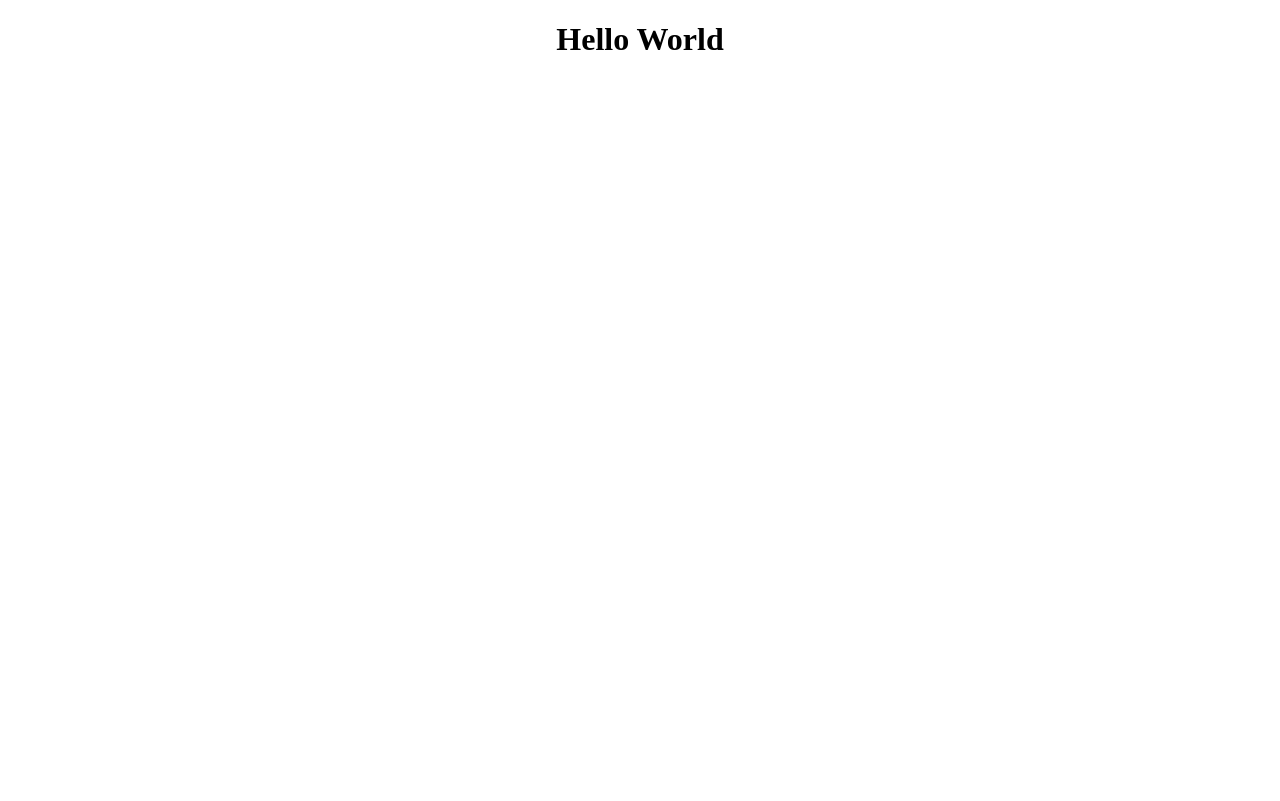
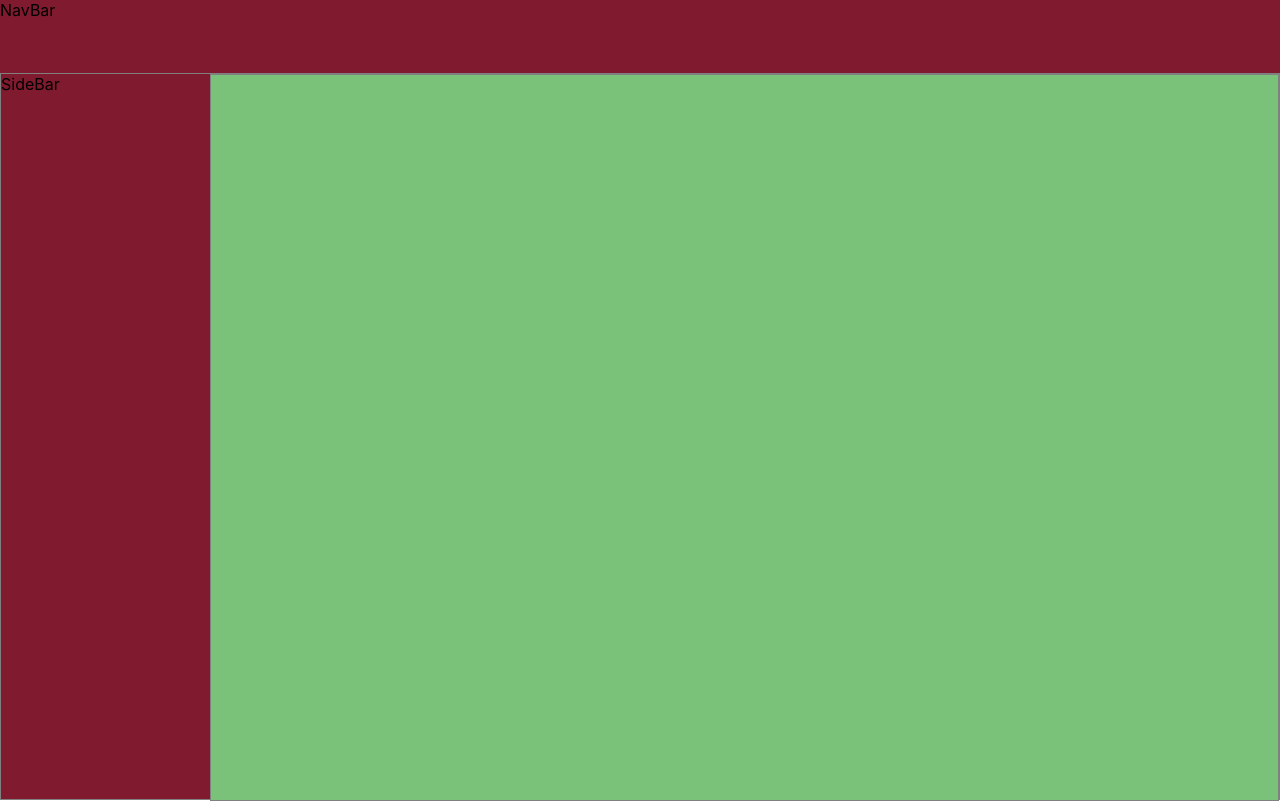
Before and after one commit to creatorpiyush/video_platform_client, a React (Create React App) app: page / in a window 1280 px wide. Built offline with nearby package versions, Linux system fonts and the light colour scheme.

Commit message:
Basic front page

```diff
--- a/package.json
+++ b/package.json
@@ -12,6 +12,7 @@
     "@types/react-dom": "^17.0.0",
     "react": "^17.0.1",
     "react-dom": "^17.0.1",
+    "react-router-dom": "^5.2.0",
     "react-scripts": "4.0.2",
     "typescript": "^4.1.5",
     "web-vitals": "^1.1.0"
@@ -39,5 +40,8 @@
       "last 1 firefox version",
       "last 1 safari version"
     ]
+  },
+  "devDependencies": {
+    "@types/react-router-dom": "^5.1.7"
   }
 }
--- a/src/App.tsx
+++ b/src/App.tsx
@@ -1,11 +1,15 @@
 import React from "react";
 import "./App.css";
+import { BrowserRouter as Router, Switch, Route } from "react-router-dom";
+import MainPage from "./Pages/MainPage/MainPage";
 
 function App() {
   return (
-    <div className="App">
-      <h1>Hello World</h1>
-    </div>
+    <Router>
+      <Switch>
+        <Route path="/" exact render={() => <MainPage />} />
+      </Switch>
+    </Router>
   );
 }
 
--- /dev/null
+++ b/src/Components/Navbar/NavBar.tsx
@@ -0,0 +1,9 @@
+import React from "react";
+
+export default function NavBar() {
+  return (
+    <div>
+      NavBar
+    </div>
+  );
+}
--- /dev/null
+++ b/src/Components/SideBar/SideBar.tsx
@@ -0,0 +1,5 @@
+import React from "react";
+
+export default function SideBar() {
+  return <div style={{ width: 250 }}>SideBar</div>;
+}
--- /dev/null
+++ b/src/Pages/MainPage/MainPage.css
@@ -0,0 +1,35 @@
+.MainPage {
+    width: 100%;
+    height: 100vh;
+    background: blue;
+
+    display: flex;
+    flex-direction: column;
+}
+
+.top {
+    width: 100%;
+    height: 80px;
+    background-color: rgb(128, 27, 47);
+}
+
+.center {
+    width: 100%-0.1em;
+    height: 100%;
+    background-color: rgb(128, 27, 47);
+
+    border: 0.1em solid gray;
+
+    display: flex;
+    flex-direction: row;
+
+}
+
+.VideoView {
+    width: 100%;
+    height: 100%;
+    background-color: rgb(122, 194, 122);
+
+    border: 1px solid gray;
+
+}
--- /dev/null
+++ b/src/Pages/MainPage/MainPage.tsx
@@ -0,0 +1,18 @@
+import React from "react";
+import NavBar from "../../Components/Navbar/NavBar";
+import SideBar from "../../Components/SideBar/SideBar";
+import "./MainPage.css";
+
+export default function MainPage() {
+  return (
+    <div className="MainPage">
+      <div className="top">
+        <NavBar />
+      </div>
+      <div className="center">
+        <SideBar />
+        <div className="VideoView"></div>
+      </div>
+    </div>
+  );
+}
--- /dev/null
+++ b/src/index.css
@@ -0,0 +1,13 @@
+body {
+  margin: 0;
+  font-family: -apple-system, BlinkMacSystemFont, 'Segoe UI', 'Roboto', 'Oxygen',
+    'Ubuntu', 'Cantarell', 'Fira Sans', 'Droid Sans', 'Helvetica Neue',
+    sans-serif;
+  -webkit-font-smoothing: antialiased;
+  -moz-osx-font-smoothing: grayscale;
+}
+
+code {
+  font-family: source-code-pro, Menlo, Monaco, Consolas, 'Courier New',
+    monospace;
+}
--- a/src/index.tsx
+++ b/src/index.tsx
@@ -1,5 +1,6 @@
 import React from "react";
 import ReactDOM from "react-dom";
 import App from "./App";
+import "./index.css";
 
 ReactDOM.render(<App />, document.getElementById("root"));
```
Also changed, not shown: 1 other file (tests, documents, lock files or other folders).
